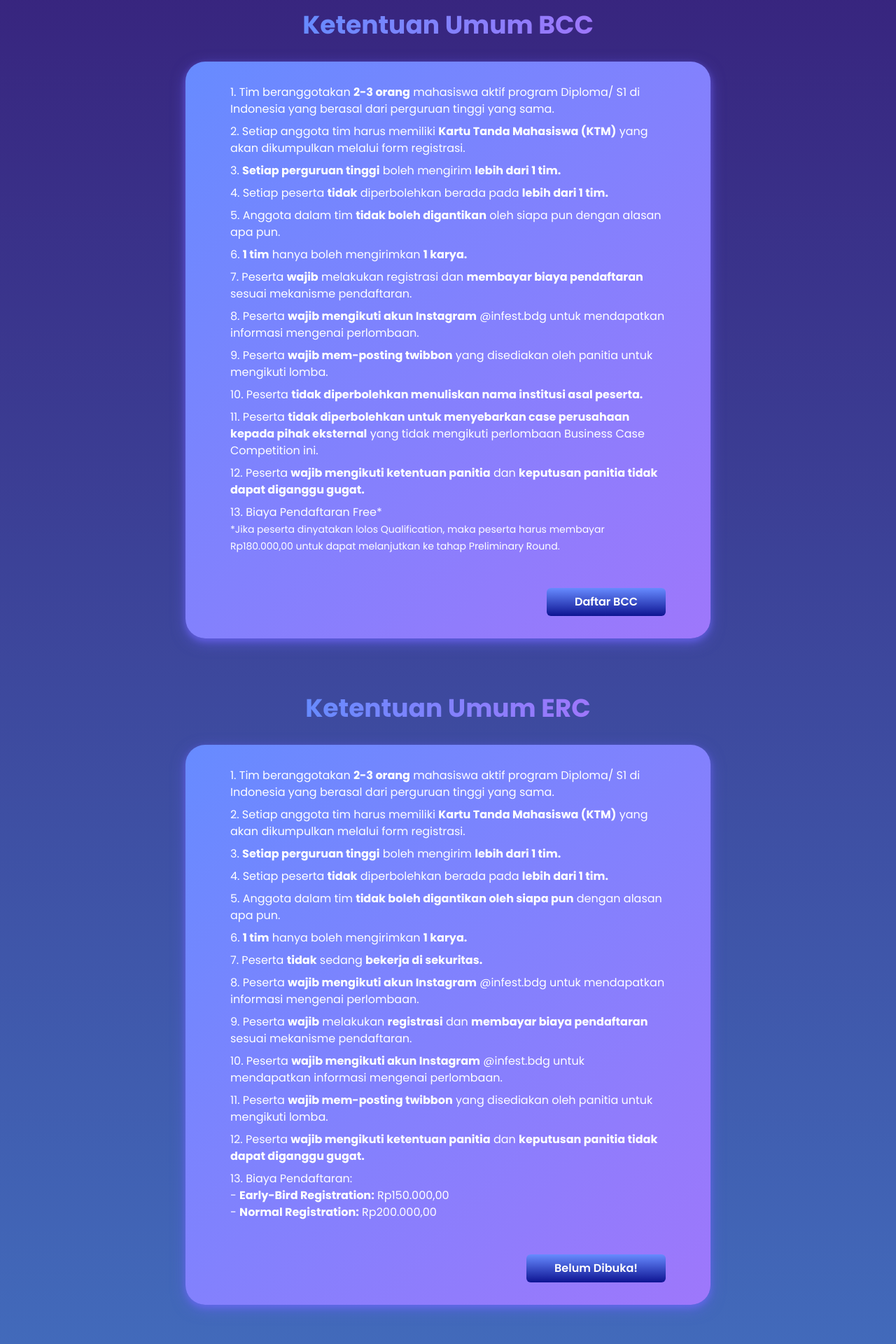
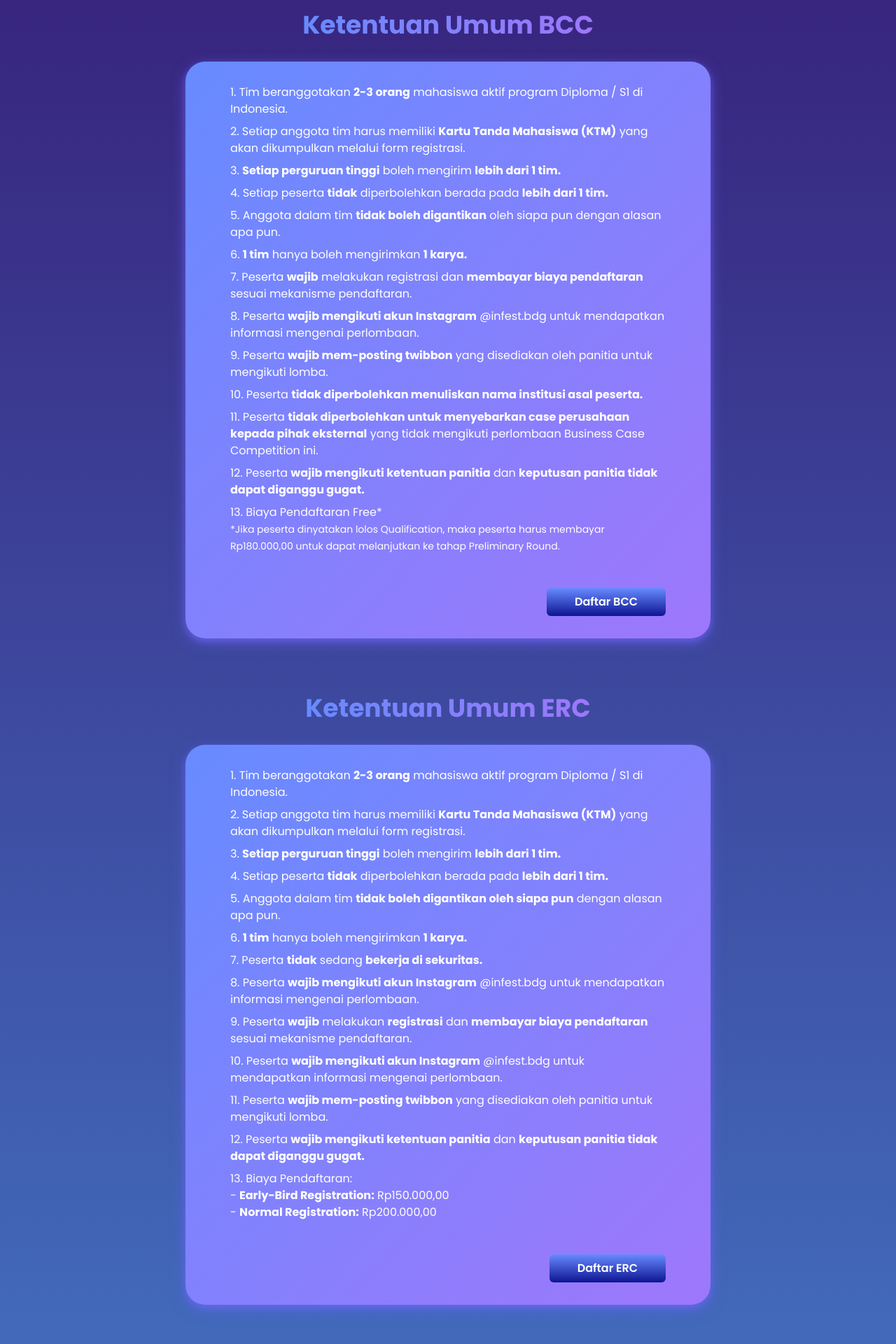
Before and after one commit to farrelathalla/INFEST-2024, a Next.js app: page /registration in a window 1280 px wide. Shown: the part 120-2040 px from the top of the page at 70% size. Built offline with nearby package versions, Linux system fonts and the light colour scheme.

Commit message:
feat: opn erc

```diff
--- a/components/competitions/KetentuanLomba.jsx
+++ b/components/competitions/KetentuanLomba.jsx
@@ -8,7 +8,7 @@ const KetentuanLomba = ({ title, competition, buttonTitle }) => {
       {
         competition === 'BCC' && (
           <div className='text-[14px] md:text-[16px] rounded-[28px] bg-gradient-to-br from-[#678BFF] to-[#9E77FB] max-w-[750px] px-8 md:px-16 py-8 text-start flex flex-col gap-y-2' style={{ boxShadow: '0 4px 8px rgba(113, 103, 255, 0.5), 0 6px 20px rgba(113, 103, 255, 0.5)' }}>
-            <p>1. Tim beranggotakan <span className='font-bold'>2-3 orang</span> mahasiswa aktif program Diploma/ S1 di Indonesia yang berasal dari perguruan tinggi yang sama.</p>
+            <p>1. Tim beranggotakan <span className='font-bold'>2-3 orang</span> mahasiswa aktif program Diploma / S1 di Indonesia.</p>
             <p>2. Setiap anggota tim harus memiliki <span className='font-bold'>Kartu Tanda Mahasiswa (KTM)</span> yang akan dikumpulkan melalui form registrasi.</p>
             <p>3. <span className='font-bold'>Setiap perguruan tinggi</span> boleh mengirim <span className='font-bold'>lebih dari 1 tim.</span></p>
             <p>4. Setiap peserta <span className='font-bold'>tidak</span> diperbolehkan berada pada <span className='font-bold'>lebih dari 1 tim.</span></p>
@@ -32,7 +32,7 @@ const KetentuanLomba = ({ title, competition, buttonTitle }) => {
       {
         competition === 'ERC' && (
           <div className='text-[14px] md:text-[16px] rounded-[28px] bg-gradient-to-br from-[#678BFF] to-[#9E77FB] max-w-[750px] px-8 md:px-16 py-8 text-start flex flex-col gap-y-2' style={{ boxShadow: '0 4px 8px rgba(113, 103, 255, 0.5), 0 6px 20px rgba(113, 103, 255, 0.5)' }}>
-            <p>1. Tim beranggotakan <span className='font-bold'>2-3 orang</span> mahasiswa aktif program Diploma/ S1 di Indonesia yang berasal dari perguruan tinggi yang sama.</p>
+            <p>1. Tim beranggotakan <span className='font-bold'>2-3 orang</span> mahasiswa aktif program Diploma / S1 di Indonesia.</p>
             <p>2. Setiap anggota tim harus memiliki <span className='font-bold'>Kartu Tanda Mahasiswa (KTM)</span> yang akan dikumpulkan melalui form registrasi.</p>
             <p>3. <span className='font-bold'>Setiap perguruan tinggi</span> boleh mengirim <span className='font-bold'>lebih dari 1 tim.</span></p>
             <p>4. Setiap peserta <span className='font-bold'>tidak</span> diperbolehkan berada pada <span className='font-bold'>lebih dari 1 tim.</span></p>
@@ -45,7 +45,7 @@ const KetentuanLomba = ({ title, competition, buttonTitle }) => {
             <p>11. Peserta <span className='font-bold'>wajib mem-posting twibbon</span> yang disediakan oleh panitia untuk mengikuti lomba.</p>
             <p>12. Peserta <span className='font-bold'>wajib mengikuti ketentuan panitia</span> dan <span className='font-bold'>keputusan panitia tidak dapat diganggu gugat.</span></p>
             <p>13. Biaya Pendaftaran: <br></br> - <span className='font-bold'>Early-Bird Registration:</span> Rp150.000,00 <br></br>- <span className='font-bold'>Normal Registration:</span> Rp200.000,00</p>
-            <Link href='' target='_blank' className='w-full flex justify-end mt-10'>
+            <Link href='https://forms.gle/7Voy8MreBsyhazyLA' target='_blank' className='w-full flex justify-end mt-10'>
               <button className='bg-gradient-to-b from-[#678BFF] to-[#0E1492] rounded-md px-10 py-2 font-semibold'>
                 {buttonTitle}
               </button>
--- a/lib/registration.js
+++ b/lib/registration.js
@@ -9,6 +9,6 @@ export const registrationData = [
     id: 2,
     title: "Ketentuan Umum ERC",
     competition: "ERC",
-    buttonTitle: "Belum Dibuka!"
+    buttonTitle: "Daftar ERC"
   }
 ];
```
